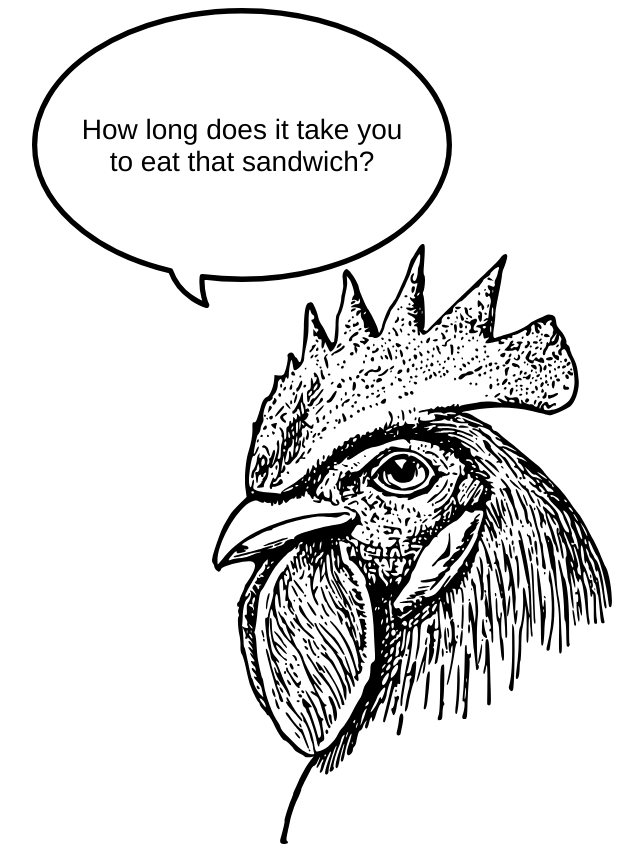
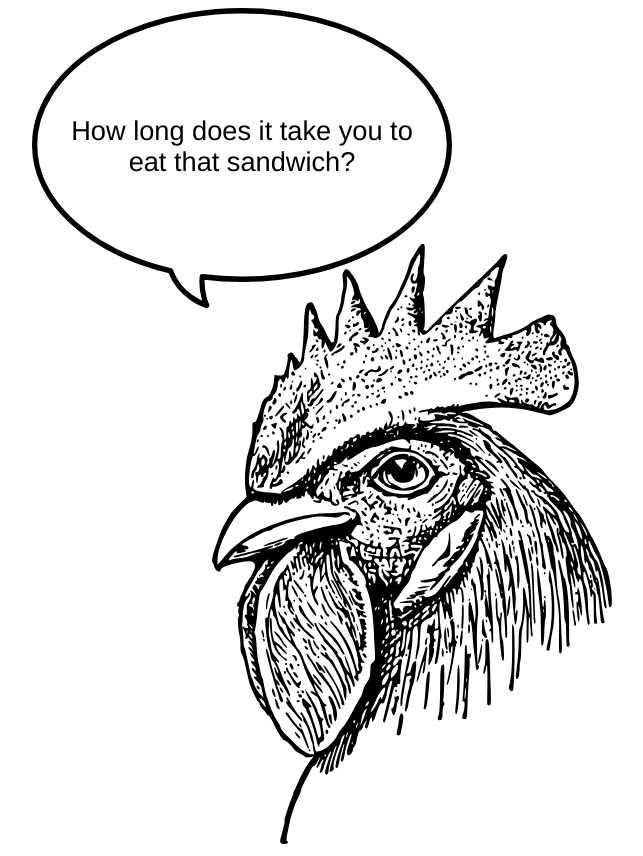
Before and after one commit to mtklr/howard-www, a plain HTML site: page index.html in a window 1280 px wide. Shown: the whole page, without its empty margins (318-961 px from the left). Drawn offline with Linux system fonts and the light colour scheme.

Commit message:
tweak font size

```diff
--- a/css/style.css
+++ b/css/style.css
@@ -53,7 +53,7 @@ a:visited {
 	transform: translate(0%, -50%);
 	width: 82%;
 	color: #000;
-	font-size: 1.75em;
+	font-size: 1.7em;
 	text-align: center;
 	line-height: 1.15;
 	overflow-wrap: break-word;
```
